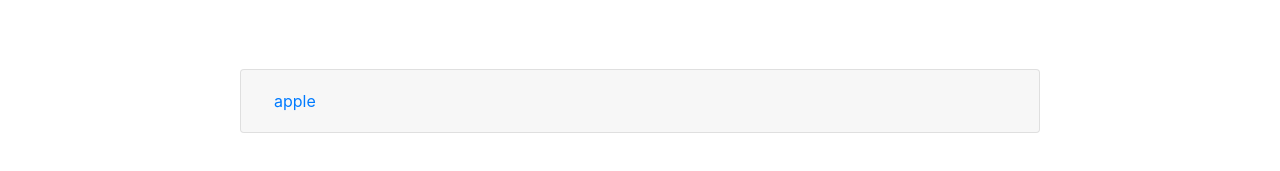
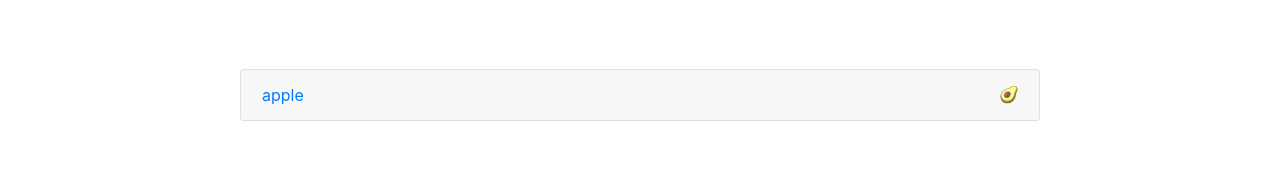
Before and after one commit to codestates/Avocado-AVocaDo, a React (Create React App) app in the folder client/: page /wordbook in a window 1280 px wide. Shown: the part 201-372 px from the top of the page. Built offline with nearby package versions, Linux system fonts and the light colour scheme.

Commit message:
without modal connect

```diff
--- a/client/src/CSS/Wordbook.css
+++ b/client/src/CSS/Wordbook.css
@@ -41,8 +41,20 @@
   width: 800px;
 }
 
-.card_header {
-  width: 500px;
+.card-header {
+  display: flex;
+  justify-content: center;
+}
+
+.btn-link {
+  width: 800px;
+  padding: 0 !important;
+  display: flex !important;
+}
+
+.accordion_items {
+  display: flex;
+  justify-content: space-around;
 }
 
 .pagination_wrap {
--- a/client/src/components/WordAccordion.js
+++ b/client/src/components/WordAccordion.js
@@ -1,6 +1,14 @@
 import React, { Component } from 'react'
-import { Accordion, Card, Button } from 'react-bootstrap';
 import '../CSS/Wordbook.css';
+
+import Modal_bootstrap from 'react-bootstrap/Modal';
+import Modal from 'react-modal';
+
+import { Accordion, Card, Button } from
+  'react-bootstrap';
+// Accordion 사용하려면 부트스트랩 다운그레이드 해야 합니다.
+// npm uninstall react-bootstrap
+// npm install react-bootstrap@1.0.1
 
 export default class WordAccordion extends Component {
   constructor(props) {
@@ -14,10 +22,15 @@ export default class WordAccordion extends Component {
         <Accordion
           defaultActiveKey="0">
           <Card className="accordion_card">
-            <Card.Header className="card_haeder">
+            <Card.Header>
               <Accordion.Toggle as={Button} variant="link" eventKey="1">
-                {word}
+                <div className="word_btn">
+                  {word}
+                </div>
               </Accordion.Toggle>
+              <div className="edit_btn">
+                🥑
+                </div>
             </Card.Header>
             <Accordion.Collapse eventKey="1">
               <Card.Body>
@@ -26,6 +39,9 @@ export default class WordAccordion extends Component {
                     return <li key={index}>{sentence}</li>;
                   })}
                 </ul>
+                <div>
+                  구글 이미지 또는 기사
+                </div>
               </Card.Body>
             </Accordion.Collapse>
           </Card>
```
